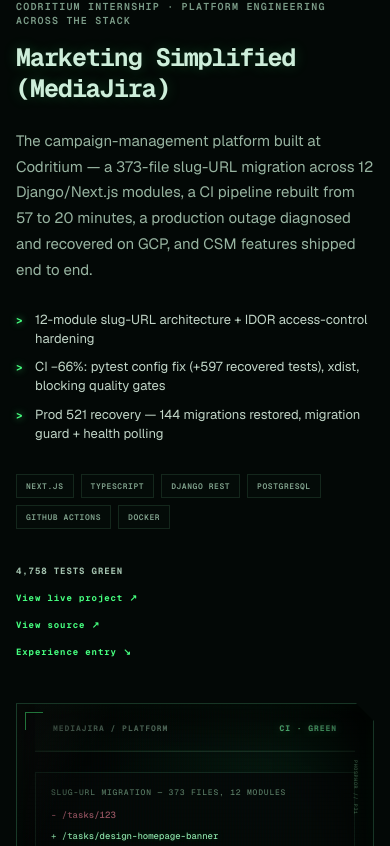
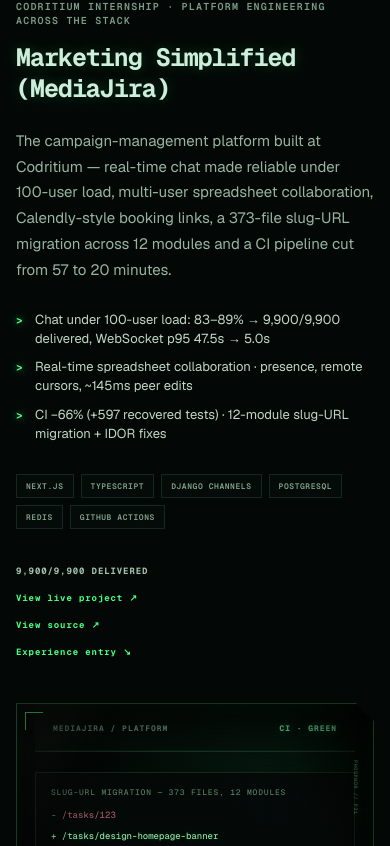
Before and after one commit to zizhenliu0427/zizhen-liu-portfolio, a Next.js app: page / in a window 390 px wide. Shown: the part 6478-7324 px from the top of the page. Built offline with nearby package versions, Linux system fonts and the light colour scheme; no server answers.

Commit message:
feat(portfolio): speed up animations and add startup controls with mobile-first performance defaults

```diff
--- a/src/data/portfolio.ts
+++ b/src/data/portfolio.ts
@@ -115,14 +115,14 @@
     title: "Marketing Simplified (MediaJira)",
     type: "Codritium internship · Platform engineering across the stack",
     summary:
-      "The campaign-management platform I build at Codritium — a 373-file slug-URL migration across 12 Django/Next.js modules, a CI pipeline rebuilt from 57 to 20 minutes, a production outage diagnosed and recovered on GCP, and CSM features shipped end to end.",
+      "The campaign-management platform I build at Codritium — real-time chat made reliable under 100-user load, multi-user spreadsheet collaboration, Calendly-style booking links, a 373-file slug-URL migration across 12 modules and a CI pipeline cut from 57 to 20 minutes.",
     highlights: [
-      "12-module slug-URL architecture + IDOR access-control hardening",
-      "CI −66%: pytest config fix (+597 recovered tests), xdist, blocking quality gates",
-      "Prod 521 recovery — 144 migrations restored, migration guard + health polling",
+      "Chat under 100-user load: 83–89% → 9,900/9,900 delivered, WebSocket p95 47.5s → 5.0s",
+      "Real-time spreadsheet collaboration · presence, remote cursors, ~145ms peer edits",
+      "CI −66% (+597 recovered tests) · 12-module slug-URL migration + IDOR fixes",
     ],
-    stack: ["Next.js", "TypeScript", "Django REST", "PostgreSQL", "GitHub Actions", "Docker"],
-    metric: "4,758 TESTS GREEN",
+    stack: ["Next.js", "TypeScript", "Django Channels", "PostgreSQL", "Redis", "GitHub Actions"],
+    metric: "9,900/9,900 DELIVERED",
     visual: "campaign",
     href: "https://zmarkio.com/",
     github: "https://github.com/quanwangniuniu/marketing-simplified",
@@ -196,8 +196,8 @@
     title: "Marketing Simplified — Campaign Management Platform",
     domains: ["WEB"],
     summary:
-      "Codritium internship product (MediaJira): a campaign-management platform for media-buying teams — Next.js/TypeScript over Django REST + Channels, with Kafka event streaming, Celery jobs, ad-platform integrations and a Prometheus/Grafana/Loki/Jaeger observability stack.",
-    stack: ["Next.js", "TypeScript", "Django REST", "Kafka", "Celery", "PostgreSQL"],
+      "Codritium internship product (MediaJira): a campaign-management platform for media-buying teams — Next.js/TypeScript over Django REST + Channels, with Celery jobs, PostgreSQL/Redis, ad-platform integrations, real-time chat and collaborative spreadsheets.",
+    stack: ["Next.js", "TypeScript", "Django REST", "Channels", "Celery", "PostgreSQL"],
     access: {
       kind: "live",
       href: "https://zmarkio.com/",
@@ -419,8 +419,8 @@
     role: "Software Developer Intern",
     bullets: [
       "Building Marketing Simplified (MediaJira), a campaign-management platform for media-buying teams — a Next.js/TypeScript front end over a Django REST + Channels backend.",
-      "Working across an event-driven, containerised stack: Kafka event pipelines, Celery background jobs, PostgreSQL/Redis, Nginx and Docker Compose.",
-      "Shipping with production-grade observability (OpenTelemetry → Prometheus/Grafana/Loki/Jaeger) and a Jest/pytest/K6 test pipeline in GitHub Actions CI.",
+      "Made real-time chat reliable under load (idempotent sends, a transactional outbox, PgBouncer pooling: 9,900/9,900 messages delivered at 100 concurrent users) and built multi-user spreadsheet collaboration over Django Channels with ~145ms peer updates.",
+      "Shipped Calendly-style booking links, a 373-file slug-URL migration and IDOR fixes; cut CI from 57 to 20 minutes and recovered a production 521 outage by restoring 144 migrations.",
     ],
     links: [
       { label: "FEATURED_05", href: "#project-mediajira", internal: true },
--- a/src/locales/en.ts
+++ b/src/locales/en.ts
@@ -447,13 +447,13 @@
     mediajira: {
       type: "Codritium internship \u00b7 Platform engineering across the stack",
       summary:
-        "The campaign-management platform built at Codritium \u2014 a 373-file slug-URL migration across 12 Django/Next.js modules, a CI pipeline rebuilt from 57 to 20 minutes, a production outage diagnosed and recovered on GCP, and CSM features shipped end to end.",
+        "The campaign-management platform built at Codritium \u2014 real-time chat made reliable under 100-user load, multi-user spreadsheet collaboration, Calendly-style booking links, a 373-file slug-URL migration across 12 modules and a CI pipeline cut from 57 to 20 minutes.",
       highlights: [
-        "12-module slug-URL architecture + IDOR access-control hardening",
-        "CI \u221266%: pytest config fix (+597 recovered tests), xdist, blocking quality gates",
-        "Prod 521 recovery \u2014 144 migrations restored, migration guard + health polling",
+        "Chat under 100-user load: 83\u201389% \u2192 9,900/9,900 delivered, WebSocket p95 47.5s \u2192 5.0s",
+        "Real-time spreadsheet collaboration \u00b7 presence, remote cursors, ~145ms peer edits",
+        "CI \u221266% (+597 recovered tests) \u00b7 12-module slug-URL migration + IDOR fixes",
       ],
-      metric: "4,758 TESTS GREEN",
+      metric: "9,900/9,900 DELIVERED",
     },
   },
 
@@ -464,7 +464,7 @@
     "sdr2hdr": { summary: "Fully GPU-resident video pipeline (NVDEC \u2192 CUDA \u2192 RTX TrueHDR/VSR \u2192 NVENC) sustaining ~120fps real-time 4K HDR conversion, with hand-written colour-space kernels, HDR10 metadata signalling and a bilingual CLI." },
     "portfolio": { summary: "The site you are reading: a Next.js static build with a canvas code-rain, CRT ambient layers and a hand-built Windows 7 Aero window manager living at /desktop." },
     "gpu-benchmark": { summary: "C++17 benchmark with five backends \u2014 Vulkan, DX12, DX11, OpenGL, Metal \u2014 profiling 10+ AMD and NVIDIA GPUs, including six generations of AMD architectures; a headless compute mode uncovered 12x hidden throughput. 2,300-line technical report." },
-    "mediajira-archive": { summary: "Codritium internship product (MediaJira): a campaign-management platform for media-buying teams \u2014 Next.js/TypeScript over Django REST + Channels, with Kafka event streaming, Celery jobs, ad-platform integrations and a Prometheus/Grafana/Loki/Jaeger observability stack." },
+    "mediajira-archive": { summary: "Codritium internship product (MediaJira): a campaign-management platform for media-buying teams \u2014 Next.js/TypeScript over Django REST + Channels, with Celery jobs, PostgreSQL/Redis, ad-platform integrations, real-time chat and collaborative spreadsheets." },
     "novacart-archive": { summary: "Mobile-first e-commerce platform in active development: an ASP.NET Core + PostgreSQL backend with a configurable order state machine, Stripe payments, Redis caching and server-side cart persistence, behind a Next.js PWA storefront with admin analytics." },
     "lanely": { summary: "Full-stack Kanban tool \u2014 drag-and-drop boards, real-time collaboration over WebSockets and project analytics, with a FastAPI + SQLAlchemy backend behind a React/TypeScript front end." },
     "whale-logistics": { summary: "Spring Cloud microservices platform modernising end-to-end sea-freight workflows: automates container visibility from the wharf to empty dehire, replacing manual email coordination and mitigating detention risk." },
@@ -492,8 +492,8 @@
       role: "Software Developer Intern",
       bullets: [
         "Building Marketing Simplified (MediaJira), a campaign-management platform for media-buying teams \u2014 a Next.js/TypeScript front end over a Django REST + Channels backend.",
-        "Working across an event-driven, containerised stack: Kafka event pipelines, Celery background jobs, PostgreSQL/Redis, Nginx and Docker Compose.",
-        "Shipping with production-grade observability (OpenTelemetry \u2192 Prometheus/Grafana/Loki/Jaeger) and a Jest/pytest/K6 test pipeline in GitHub Actions CI.",
+        "Made real-time chat reliable under load (idempotent sends, a transactional outbox, PgBouncer pooling: 9,900/9,900 messages delivered at 100 concurrent users) and built multi-user spreadsheet collaboration over Django Channels with ~145ms peer updates.",
+        "Shipped Calendly-style booking links, a 373-file slug-URL migration and IDOR fixes; cut CI from 57 to 20 minutes and recovered a production 521 outage by restoring 144 migrations.",
       ],
     },
     intelli: {
--- a/src/locales/zh.ts
+++ b/src/locales/zh.ts
@@ -449,13 +449,13 @@
     mediajira: {
       type: "Codritium 实习 \u00b7 跨全栈的平台工程",
       summary:
-        "Codritium 实习期间的广告投放管理平台。横跨 12 个 Django/Next.js 模块、涉及 373 个文件的 slug-URL 架构迁移,CI 从 57 分钟重建到 20 分钟,一次 GCP 生产事故的诊断与恢复,以及端到端交付的 CSM 功能。",
+        "Codritium 实习期间开发的广告投放管理平台。让实时聊天在 100 人并发下稳定送达,做了多人实时协作表格和 Calendly 式预约链接,完成横跨 12 个模块、涉及 373 个文件的 slug-URL 迁移,并把 CI 从 57 分钟压到 20 分钟。",
       highlights: [
-        "12 模块 slug-URL 架构改造 + IDOR 越权加固",
-        "CI 耗时 \u221266%:修复 pytest 配置(找回 597 个被跳过的测试)、xdist 并行、强制质量门禁",
-        "生产 521 事故恢复:修复 144 个数据库迁移,补上迁移守卫与健康轮询",
+        "100 人并发聊天:送达从 83\u201389% 提到 9,900/9,900,WebSocket p95 从 47.5 秒降到 5.0 秒",
+        "多人实时协作表格:在线状态、他人光标,协作编辑约 145ms 同步",
+        "CI 耗时 \u221266%(找回 597 个被跳过的测试)\u00b7 12 模块 slug-URL 迁移 + IDOR 越权修复",
       ],
-      metric: "4,758 个测试全绿",
+      metric: "9,900/9,900 条送达",
     },
   },
 
@@ -466,7 +466,7 @@
     "sdr2hdr": { summary: "全程驻留 GPU 的视频管线(NVDEC \u2192 CUDA \u2192 RTX TrueHDR/VSR \u2192 NVENC),4K HDR 实时转换稳定在 ~120fps。色彩空间转换 kernel 手写,支持 HDR10 元数据标记,配中英双语命令行。" },
     "portfolio": { summary: "你正在看的这个站点:Next.js 静态构建,canvas 代码雨、CRT 氛围层,以及 /desktop 下一套手写的 Windows 7 Aero 窗口管理器。" },
     "gpu-benchmark": { summary: "C++17 写的五后端基准测试(Vulkan、DX12、DX11、OpenGL、Metal),实测 10 多张 AMD 与 NVIDIA 显卡,覆盖六代 AMD 架构;无窗口计算模式挖出了被渲染路径掩盖的 12 倍吞吐差异。附 2,300 行技术报告。" },
-    "mediajira-archive": { summary: "Codritium 实习期的产品(MediaJira):面向媒介采购团队的广告投放管理平台。Next.js/TypeScript 前端,Django REST + Channels 后端,配 Kafka 事件流、Celery 任务、广告平台对接,以及 Prometheus/Grafana/Loki/Jaeger 可观测性栈。" },
+    "mediajira-archive": { summary: "Codritium 实习期的产品(MediaJira):面向媒介采购团队的广告投放管理平台。Next.js/TypeScript 前端,Django REST + Channels 后端,配 Celery 任务、PostgreSQL/Redis、广告平台对接,以及实时聊天和多人协作表格。" },
     "novacart-archive": { summary: "开发中的移动优先电商平台:ASP.NET Core + PostgreSQL 后端,含可配置订单状态机、Stripe 支付、Redis 缓存与服务端购物车持久化;前台是带后台看板的 Next.js PWA 店面。" },
     "lanely": { summary: "全栈看板工具:拖拽式面板、基于 WebSocket 的多人实时协作、项目数据统计。后端 FastAPI + SQLAlchemy,前端 React/TypeScript。" },
     "whale-logistics": { summary: "用 Spring Cloud 微服务重做海运货代的全流程:把集装箱从码头到还空箱的全程可见性自动化,替掉原来靠邮件人工协调的方式,降低滞箱风险。" },
@@ -495,8 +495,8 @@
       role: "软件开发实习生",
       bullets: [
         "开发 Marketing Simplified(MediaJira)——面向媒介采购团队的广告投放管理平台,Next.js/TypeScript 前端搭配 Django REST + Channels 后端。",
-        "工作覆盖整套事件驱动的容器化技术栈:Kafka 事件管线、Celery 后台任务、PostgreSQL/Redis、Nginx 与 Docker Compose。",
-        "交付时配齐生产级可观测性(OpenTelemetry \u2192 Prometheus/Grafana/Loki/Jaeger),以及跑在 GitHub Actions CI 上的 Jest/pytest/K6 测试流水线。",
+        "让实时聊天在高并发下稳定送达(幂等发送、transactional outbox、PgBouncer 连接池),100 人并发时 9,900/9,900 条全部送达;并基于 Django Channels 做了多人实时协作表格,协作编辑约 145ms 同步。",
+        "交付 Calendly 式预约链接、373 个文件的 slug-URL 迁移和 IDOR 越权修复;CI 从 57 分钟压到 20 分钟;生产环境出现 521 故障时恢复 144 个数据库迁移,让服务重新上线。",
       ],
     },
     intelli: {
```
